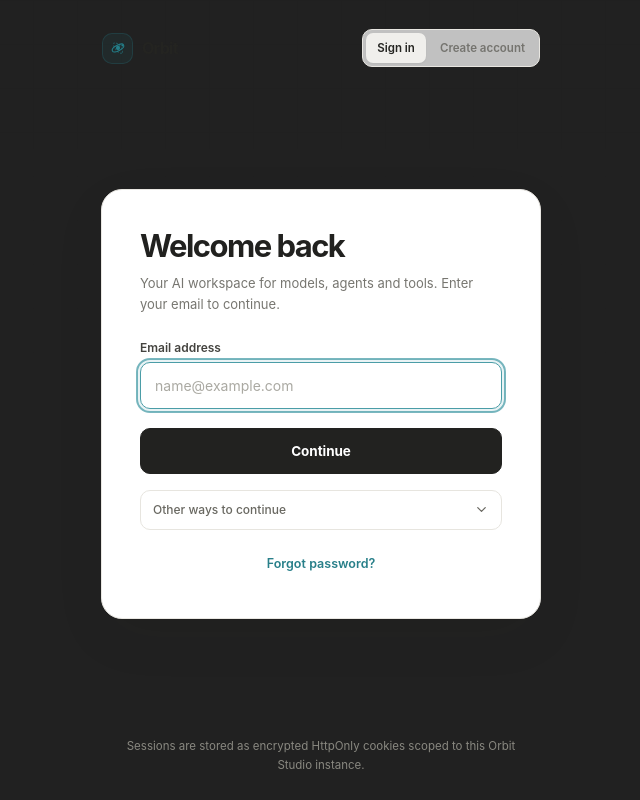
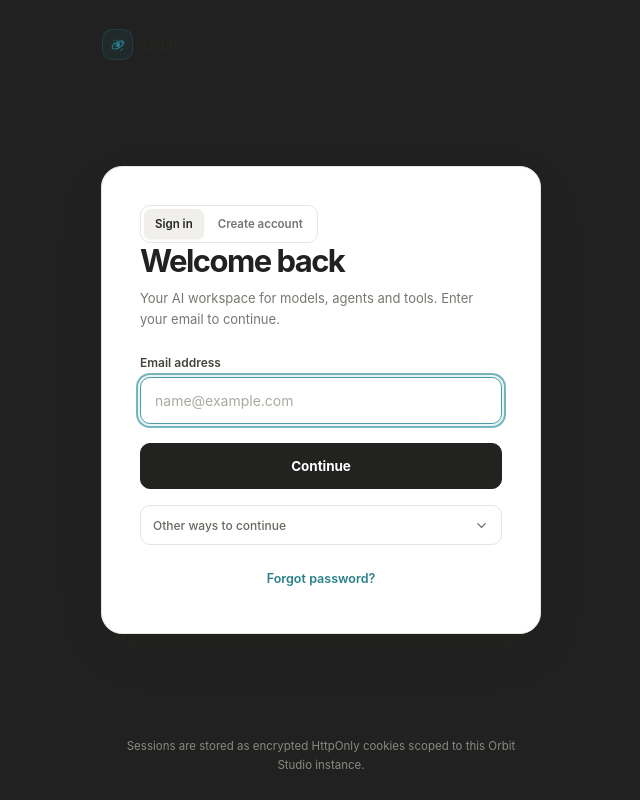
Before and after one commit to shikhar-jadav/orbit-frontend, a React (Vite) app: page / in a window 1280 px wide. Shown: the whole page, without its empty margins (319-959 px from the left). Built offline with nearby package versions, Linux system fonts and the light colour scheme.

Commit message:
Restructure Orbit authentication navigation and form layout

```diff
--- a/src/components/AuthScreen.tsx
+++ b/src/components/AuthScreen.tsx
@@ -867,8 +867,13 @@ export function AuthScreen({
               <span>Orbit</span>
             </div>
 
+          </header>
+
+          <main
+            className={`auth-form-stage ${step === 'backup-codes' ? 'auth-form-stage--wide' : ''}`}
+          >
             {step !== 'backup-codes' && step !== 'logged-out' && step !== 'recovery' && (
-              <nav className="auth-topbar-nav" aria-label="Authentication views">
+              <nav className="auth-topbar-nav auth-mode-switcher" aria-label="Authentication views">
                 <button
                   type="button"
                   className={`auth-topbar-btn ${activeNavTab === 'login' ? 'active' : ''}`}
@@ -885,11 +890,6 @@ export function AuthScreen({
                 </button>
               </nav>
             )}
-          </header>
-
-          <main
-            className={`auth-form-stage ${step === 'backup-codes' ? 'auth-form-stage--wide' : ''}`}
-          >
             {step === 'logged-out' && (
               <>
                 <div className="auth-logout-seal">
```
